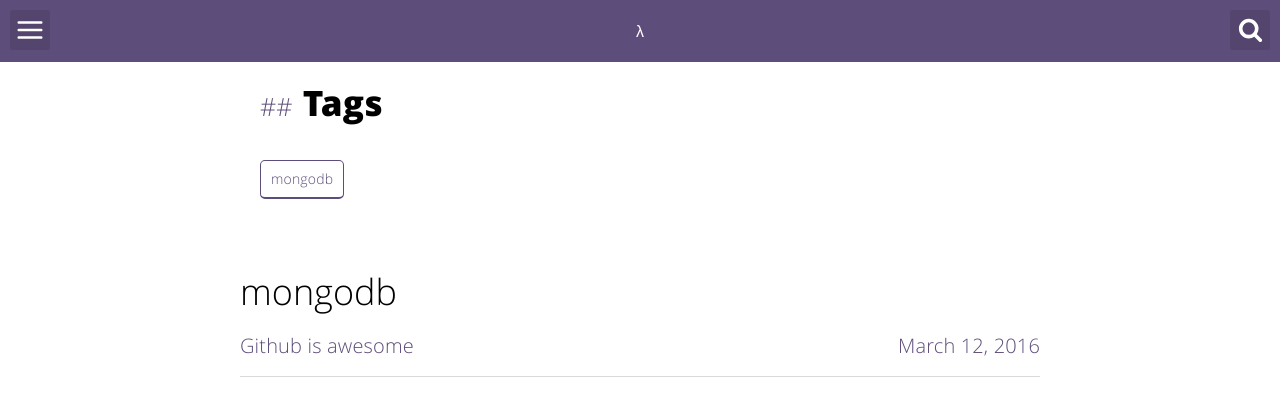
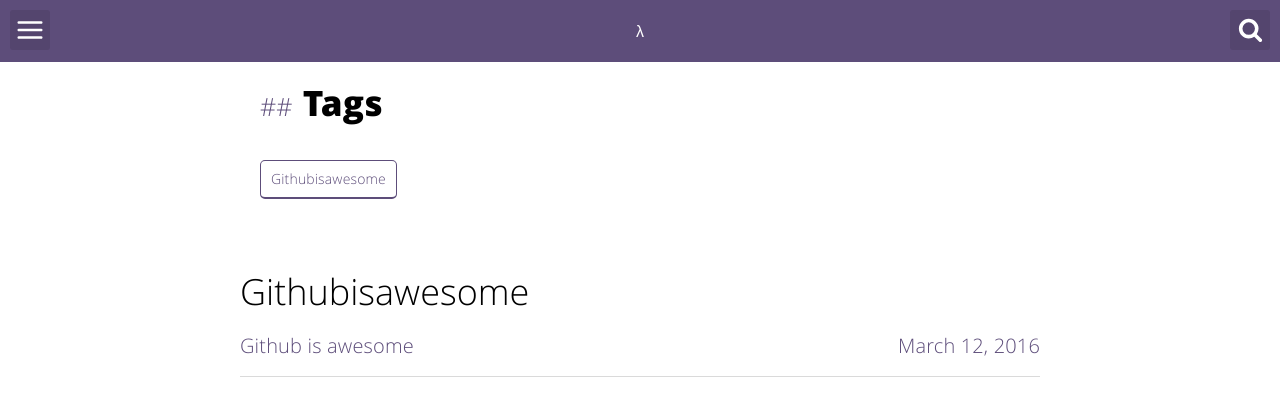
Before and after one commit to zoubingwu/zoubingwu.github.io, a Jekyll site: the page built from tags.html, in a window 1280 px wide. Shown: the top 416 px of the page. Built offline with Jekyll 4.4.1, drawn with Linux system fonts in a browser that asks for light colours.

Commit message:
edited blog

```diff
--- a/_posts/2016-03-10-space.md
+++ b/_posts/2016-03-10-space.md
@@ -4,7 +4,7 @@ title:  "Github is awesome"
 image: ''
 date:   2016-03-12 00:06:31
 tags:
-- mongodb
+- Githubisawesome
 description: ''
 categories:
 - Github is awesome
```
Also changed, not shown: 4 other files.
